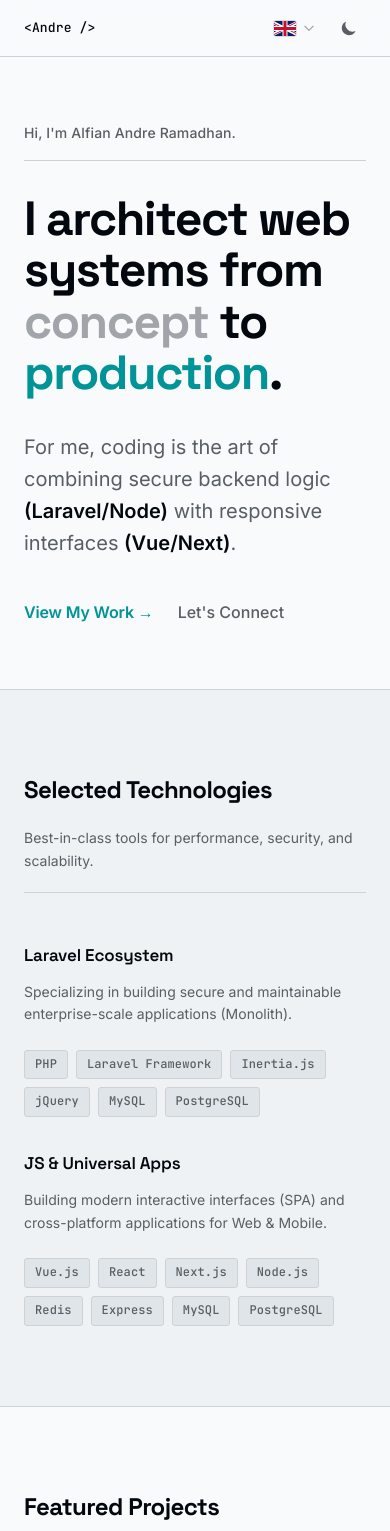
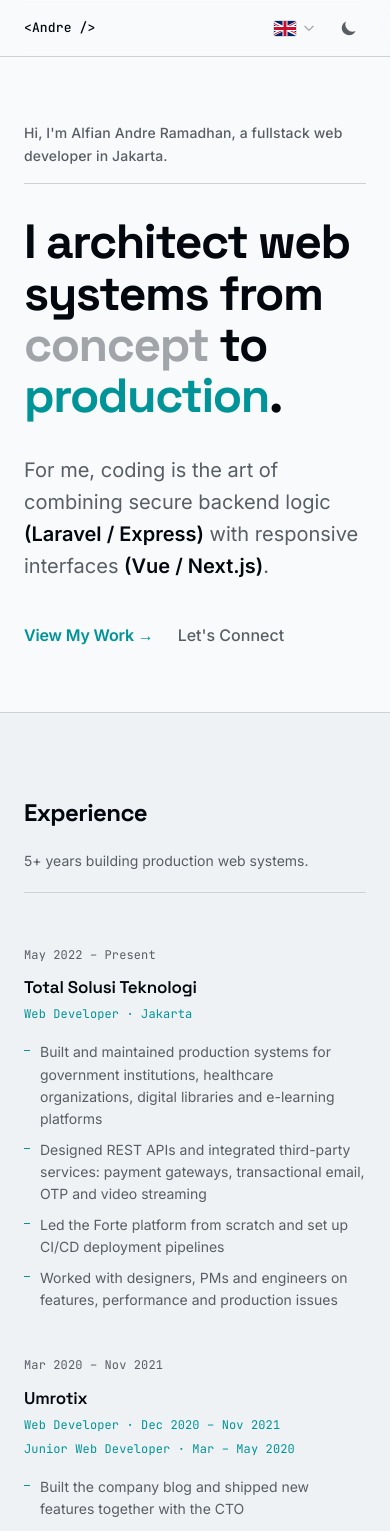
Before and after one commit to andrealfian420/andrealfian420.github.io, a Nuxt app: page / in a window 390 px wide. Shown: the top 1531 px of the page. Built offline with nearby package versions, Linux system fonts and the light colour scheme.

Commit message:
feat: add experience section and align hero and stack content

```diff
--- a/app/assets/css/main.css
+++ b/app/assets/css/main.css
@@ -128,6 +128,11 @@ body {
   }
 }
 
+/* Nav anchors: land below the sticky header (3.5rem + 1px border). */
+main section[id] {
+  scroll-margin-top: calc(3.5rem + 1px);
+}
+
 /* Shared section heading (Experience, Projects, Stack) */
 .section-header {
   display: flex;
--- a/app/components/App/Header.vue
+++ b/app/components/App/Header.vue
@@ -7,8 +7,9 @@
 
       <nav class="site-nav hidden md:flex">
         <a href="#about" class="nav-link">{{ t('nav_about') }}</a>
+        <a href="#experience" class="nav-link">{{ t('nav_experience') }}</a>
+        <a href="#projects" class="nav-link">{{ t('nav_portfolio') }}</a>
         <a href="#stack" class="nav-link">{{ t('nav_stack') }}</a>
-        <a href="#projects" class="nav-link">{{ t('nav_portfolio') }}</a>
       </nav>
 
       <div class="header-end">
--- a/app/components/Section/About.vue
+++ b/app/components/Section/About.vue
@@ -14,9 +14,9 @@
 
       <p class="hero-body">
         {{ t('hero_desc_1') }}
-        <strong class="hero-strong">(Laravel/Node)</strong>
+        <strong class="hero-strong">(Laravel / Express)</strong>
         {{ t('hero_desc_2') }}
-        <strong class="hero-strong">(Vue/Next)</strong>.
+        <strong class="hero-strong">(Vue / Next.js)</strong>.
       </p>
 
       <div class="hero-ctas">
--- /dev/null
+++ b/app/components/Section/Experience.vue
@@ -0,0 +1,154 @@
+<template>
+  <section id="experience" class="exp-section">
+    <div class="exp-inner">
+      <header class="section-header">
+        <h2 class="section-title">{{ t('experience_title') }}</h2>
+        <p class="section-desc">{{ t('experience_desc') }}</p>
+      </header>
+      <hr class="section-rule" aria-hidden="true" />
+
+      <ol class="exp-list">
+        <li v-for="job in jobs" :key="job.key" class="exp-item">
+          <p class="exp-period">{{ t(`experience.${job.key}.period`) }}</p>
+          <div>
+            <h3 class="exp-company">{{ job.company }}</h3>
+            <p
+              v-for="(role, i) in tm(`experience.${job.key}.roles`)"
+              :key="i"
+              class="exp-role"
+            >
+              {{ rt(role) }}
+            </p>
+            <ul class="exp-points">
+              <li
+                v-for="(point, i) in tm(`experience.${job.key}.points`)"
+                :key="i"
+              >
+                {{ rt(point) }}
+              </li>
+            </ul>
+          </div>
+        </li>
+      </ol>
+
+      <p class="exp-education">
+        <span class="exp-education-label">{{ t('experience_education_label') }}</span>
+        {{ t('experience_education') }}
+      </p>
+    </div>
+  </section>
+</template>
+
+<script setup>
+const { t, tm, rt } = useI18n();
+
+// Periods, roles and points live in i18n under `experience.<key>`.
+const jobs = [
+  { key: 'totalit', company: 'Total Solusi Teknologi' },
+  { key: 'umrotix', company: 'Umrotix' },
+];
+</script>
+
+<style scoped>
+.exp-section {
+  padding: var(--space-20) var(--space-6);
+  border-bottom: 1px solid var(--color-rule);
+  background-color: var(--color-paper-2);
+}
+
+.exp-inner {
+  max-width: 72rem;
+  margin: 0 auto;
+}
+
+.exp-list {
+  list-style: none;
+  padding: 0;
+  margin: 0;
+  display: grid;
+  gap: var(--space-10);
+}
+
+.exp-item {
+  display: grid;
+  grid-template-columns: 12rem minmax(0, 1fr);
+  gap: var(--space-8);
+}
+
+.exp-period {
+  font-family: var(--font-mono);
+  font-size: var(--text-xs);
+  color: var(--color-ink-muted);
+  letter-spacing: 0.01em;
+  margin: 0;
+  padding-top: 0.3rem;
+}
+
+.exp-company {
+  font-family: var(--font-display);
+  font-size: 1.0625rem;
+  font-weight: 600;
+  letter-spacing: -0.01em;
+  color: var(--color-ink);
+  margin: 0 0 var(--space-1);
+}
+
+.exp-role {
+  font-family: var(--font-mono);
+  font-size: var(--text-xs);
+  color: var(--color-accent);
+  letter-spacing: 0.01em;
+  margin: 0 0 var(--space-1);
+}
+
+.exp-points {
+  list-style: none;
+  padding: 0;
+  margin: var(--space-4) 0 0;
+  display: grid;
+  gap: var(--space-2);
+  max-width: 68ch;
+}
+
+.exp-points li {
+  position: relative;
+  padding-left: var(--space-4);
+  font-size: var(--text-sm);
+  line-height: 1.6;
+  color: var(--color-ink-muted);
+}
+
+.exp-points li::before {
+  content: '';
+  position: absolute;
+  left: 0;
+  top: 0.65em;
+  width: 6px;
+  height: 1px;
+  background-color: var(--color-accent);
+}
+
+.exp-education {
+  margin: var(--space-12) 0 0;
+  padding-top: var(--space-6);
+  border-top: 1px solid var(--color-rule);
+  font-size: var(--text-sm);
+  color: var(--color-ink-muted);
+}
+
+.exp-education-label {
+  font-family: var(--font-mono);
+  font-size: var(--text-xs);
+  text-transform: uppercase;
+  letter-spacing: 0.06em;
+  color: var(--color-ink);
+  margin-right: var(--space-3);
+}
+
+@media (max-width: 640px) {
+  .exp-item {
+    grid-template-columns: 1fr;
+    gap: var(--space-2);
+  }
+}
+</style>
--- a/app/components/Section/Stack.vue
+++ b/app/components/Section/Stack.vue
@@ -12,12 +12,7 @@
           <h3 class="stack-col-title">{{ t('stack_laravel_title') }}</h3>
           <p class="stack-col-desc">{{ t('stack_laravel_desc') }}</p>
           <div class="tech-tags">
-            <span class="tech-tag">PHP</span>
-            <span class="tech-tag">Laravel Framework</span>
-            <span class="tech-tag">Inertia.js</span>
-            <span class="tech-tag">jQuery</span>
-            <span class="tech-tag">MySQL</span>
-            <span class="tech-tag">PostgreSQL</span>
+            <span v-for="tag in phpTags" :key="tag" class="tech-tag">{{ tag }}</span>
           </div>
         </div>
 
@@ -27,15 +22,15 @@
           <h3 class="stack-col-title">{{ t('stack_js_title') }}</h3>
           <p class="stack-col-desc">{{ t('stack_js_desc') }}</p>
           <div class="tech-tags">
-            <span class="tech-tag">Vue.js</span>
-            <span class="tech-tag">React</span>
-            <span class="tech-tag">Next.js</span>
-            <span class="tech-tag">Node.js</span>
-            <span class="tech-tag">Redis</span>
-            <span class="tech-tag">Express</span>
-            <span class="tech-tag">MySQL</span>
-            <span class="tech-tag">PostgreSQL</span>
+            <span v-for="tag in jsTags" :key="tag" class="tech-tag">{{ tag }}</span>
           </div>
+        </div>
+      </div>
+
+      <div class="stack-infra">
+        <h3 class="stack-col-title">{{ t('stack_infra_title') }}</h3>
+        <div class="tech-tags">
+          <span v-for="tag in infraTags" :key="tag" class="tech-tag">{{ tag }}</span>
         </div>
       </div>
     </div>
@@ -44,13 +39,22 @@
 
 <script setup>
 const { t } = useI18n();
+
+const phpTags = ['PHP', 'Laravel', 'CodeIgniter', 'Inertia.js', 'jQuery', 'MySQL', 'PostgreSQL'];
+const jsTags = ['TypeScript', 'Next.js', 'React', 'Vue.js', 'Nuxt', 'Node.js', 'Express', 'Prisma', 'Redis'];
+const infraTags = ['Docker', 'Bitbucket Pipelines', 'GitHub Actions', 'BullMQ', 'PM2', 'Xendit', 'Cloudflare Stream'];
 </script>
 
 <style scoped>
 .stack-section {
   padding: var(--space-20) var(--space-6);
-  border-bottom: 1px solid var(--color-rule);
   background-color: var(--color-paper-2);
+}
+
+.stack-infra {
+  margin-top: var(--space-12);
+  padding-top: var(--space-8);
+  border-top: 1px solid var(--color-rule);
 }
 
 .stack-inner {
--- a/app/pages/index.vue
+++ b/app/pages/index.vue
@@ -3,8 +3,9 @@
     <AppHeader />
     <main>
       <SectionAbout />
+      <SectionExperience />
+      <SectionProjects />
       <SectionStack />
-      <SectionProjects />
     </main>
 
     <AppFooter />
--- a/i18n/locales/en.json
+++ b/i18n/locales/en.json
@@ -2,14 +2,14 @@
   "meta_title": "Alfian Andre Ramadhan — Fullstack Web Developer",
   "meta_desc": "Portfolio of Alfian Andre Ramadhan, a Jakarta-based fullstack web developer building production systems with Laravel, Vue, Next.js, TypeScript and Node.js.",
   "nav_about": "About",
+  "nav_experience": "Experience",
   "nav_stack": "Tech Stack",
   "nav_portfolio": "Portfolio",
   "btn_contact": "Contact Me",
   "theme_toggle": "Toggle dark mode",
-  "hero_greeting": "Hi, I'm Alfian Andre Ramadhan.",
+  "hero_greeting": "Hi, I'm Alfian Andre Ramadhan, a fullstack web developer in Jakarta.",
   "hero_title_1": "I architect web systems from",
   "hero_concept": "concept",
-  "hero_prefix": "",
   "hero_to": "to",
   "hero_production": "production",
   "hero_desc_1": "For me, coding is the art of combining secure backend logic",
@@ -76,9 +76,37 @@
   },
   "btn_visit": "Visit Site",
   "stack_title": "Selected Technologies",
-  "stack_desc": "Best-in-class tools for performance, security, and scalability.",
-  "stack_laravel_title": "Laravel Ecosystem",
+  "stack_desc": "The tools behind the projects above.",
+  "stack_laravel_title": "Laravel & PHP",
   "stack_laravel_desc": "Specializing in building secure and maintainable enterprise-scale applications (Monolith).",
-  "stack_js_title": "JS & Universal Apps",
-  "stack_js_desc": "Building modern interactive interfaces (SPA) and cross-platform applications for Web & Mobile."
+  "stack_js_title": "TypeScript & Node.js",
+  "stack_js_desc": "Building interactive frontends and Node.js APIs with TypeScript.",
+  "stack_infra_title": "Infra & Integrations",
+  "experience_title": "Experience",
+  "experience_desc": "5+ years building production web systems.",
+  "experience_education_label": "Education",
+  "experience_education": "STMIK Bani Saleh Bekasi · B.Sc. Information Systems · 2017–2021",
+  "experience": {
+    "totalit": {
+      "period": "May 2022 – Present",
+      "roles": ["Web Developer · Jakarta"],
+      "points": [
+        "Built and maintained production systems for government institutions, healthcare organizations, digital libraries and e-learning platforms",
+        "Designed REST APIs and integrated third-party services: payment gateways, transactional email, OTP and video streaming",
+        "Led the Forte platform from scratch and set up CI/CD deployment pipelines",
+        "Worked with designers, PMs and engineers on features, performance and production issues"
+      ]
+    },
+    "umrotix": {
+      "period": "Mar 2020 – Nov 2021",
+      "roles": [
+        "Web Developer · Dec 2020 – Nov 2021",
+        "Junior Web Developer · Mar – May 2020"
+      ],
+      "points": [
+        "Built the company blog and shipped new features together with the CTO",
+        "Fixed bugs and maintained the main website and blog (PHP, CodeIgniter, jQuery)"
+      ]
+    }
+  }
 }
--- a/i18n/locales/id.json
+++ b/i18n/locales/id.json
@@ -2,13 +2,13 @@
   "meta_title": "Alfian Andre Ramadhan — Fullstack Web Developer",
   "meta_desc": "Portofolio Alfian Andre Ramadhan, fullstack web developer di Jakarta yang membangun sistem production dengan Laravel, Vue, Next.js, TypeScript, dan Node.js.",
   "nav_about": "Tentang",
+  "nav_experience": "Pengalaman",
   "nav_stack": "Tech Stack",
   "nav_portfolio": "Portofolio",
   "btn_contact": "Hubungi Saya",
   "theme_toggle": "Ganti mode gelap",
-  "hero_greeting": "Hai, Saya Alfian Andre Ramadhan.",
-  "hero_title_1": "Saya merancang sistem web",
-  "hero_prefix": "dari ",
+  "hero_greeting": "Hai, saya Alfian Andre Ramadhan, fullstack web developer di Jakarta.",
+  "hero_title_1": "Merancang sistem web dari",
   "hero_concept": "konsep",
   "hero_to": "hingga",
   "hero_production": "produksi",
@@ -76,9 +76,37 @@
   },
   "btn_visit": "Kunjungi Situs",
   "stack_title": "Teknologi Pilihan",
-  "stack_desc": "Alat terbaik di kelasnya untuk performa, keamanan, dan skalabilitas.",
-  "stack_laravel_title": "Ekosistem Laravel",
+  "stack_desc": "Teknologi di balik proyek-proyek di atas.",
+  "stack_laravel_title": "Laravel & PHP",
   "stack_laravel_desc": "Spesialis dalam membangun aplikasi skala enterprise yang aman dan mudah dikelola (Monolith).",
-  "stack_js_title": "Aplikasi JS & Universal",
-  "stack_js_desc": "Membangun antarmuka interaktif modern (SPA) dan aplikasi lintas platform untuk Web & Mobile."
+  "stack_js_title": "TypeScript & Node.js",
+  "stack_js_desc": "Membangun frontend interaktif dan API Node.js dengan TypeScript.",
+  "stack_infra_title": "Infra & Integrasi",
+  "experience_title": "Pengalaman",
+  "experience_desc": "5+ tahun membangun sistem web production.",
+  "experience_education_label": "Pendidikan",
+  "experience_education": "STMIK Bani Saleh Bekasi · S1 Sistem Informasi · 2017–2021",
+  "experience": {
+    "totalit": {
+      "period": "Mei 2022 – Sekarang",
+      "roles": ["Web Developer · Jakarta"],
+      "points": [
+        "Membangun dan memelihara sistem production untuk instansi pemerintah, organisasi kesehatan, perpustakaan digital, dan platform e-learning",
+        "Merancang REST API dan mengintegrasikan layanan pihak ketiga: payment gateway, email transaksional, OTP, dan video streaming",
+        "Memimpin pengembangan platform Forte dari nol dan menyiapkan pipeline deployment CI/CD",
+        "Bekerja sama dengan desainer, PM, dan engineer dalam pengembangan fitur, performa, dan penanganan masalah production"
+      ]
+    },
+    "umrotix": {
+      "period": "Mar 2020 – Nov 2021",
+      "roles": [
+        "Web Developer · Des 2020 – Nov 2021",
+        "Junior Web Developer · Mar – Mei 2020"
+      ],
+      "points": [
+        "Membangun blog perusahaan dan merilis fitur baru bersama CTO",
+        "Memperbaiki bug serta memelihara website utama dan blog (PHP, CodeIgniter, jQuery)"
+      ]
+    }
+  }
 }
```
